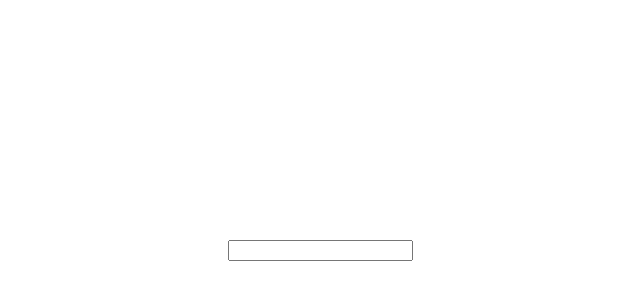
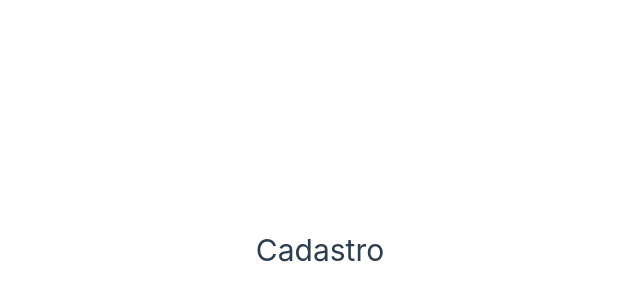
Before and after one commit to nnnnadia/frontend-project, a Vue app: page /user in a window 1280 px wide. Shown: the part 150-450 px from the top of the page, without its empty margins (320-960 px from the left). Built offline with nearby package versions, Linux system fonts and the light colour scheme.

Commit message:
feat: switch form title from creation to editing

```diff
--- a/src/components/ProfileForm.vue
+++ b/src/components/ProfileForm.vue
@@ -1,3 +1,17 @@
+<script setup>
+import { computed } from 'vue'
+const props = defineProps({
+  isNewUser: {
+    type: Boolean,
+    default: true
+  }
+})
+
+const formTitle = computed(() => (props.isNewUser ? 'Cadastro' : 'Edição'))
+</script>
+
 <template>
-  <form></form>
+  <form>
+    <h1>{{ formTitle }}</h1>
+  </form>
 </template>
--- a/src/views/ProfileView.vue
+++ b/src/views/ProfileView.vue
@@ -4,7 +4,6 @@ import { useRoute } from 'vue-router'
 import { ProfileForm } from '@/components'
 
 const route = useRoute()
-const searchQuery = defineModel('searchQuery')
 
 const isNewUser = computed(() => !route.params.id)
 </script>
@@ -12,7 +11,6 @@ const isNewUser = computed(() => !route.params.id)
 <template>
   <div class="about">
     <ProfileForm :is-new-user="isNewUser" />
-    <input type="text" v-model="searchQuery" />
   </div>
 </template>
 
```
